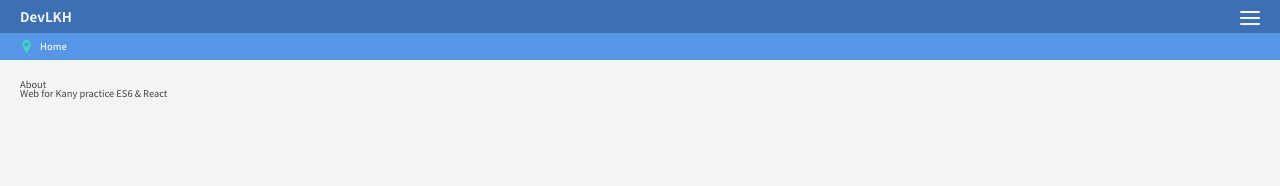
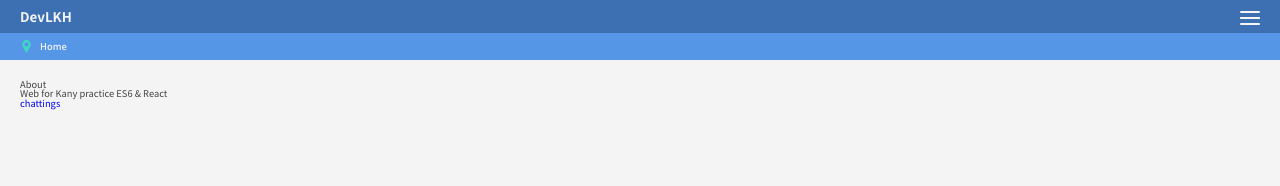
Before and after one commit to devlkhkr/rctprtc, a React (Create React App) app: page /about in a window 1280 px wide. Shown: the top 186 px of the page. Built offline with nearby package versions, Linux system fonts and the light colour scheme.

Commit message:
chatting link

```diff
--- a/src/pages/About.js
+++ b/src/pages/About.js
@@ -10,6 +10,7 @@ const About = ({location, match}) => {
             <div>About {match.params.name}</div>
             <div>Web for Kany practice ES6 & React</div>
             {detail && 'detail: blahblah'}
+            <a href="http://3.34.51.151">chattings</a>
         </div>
     );
 };
```
